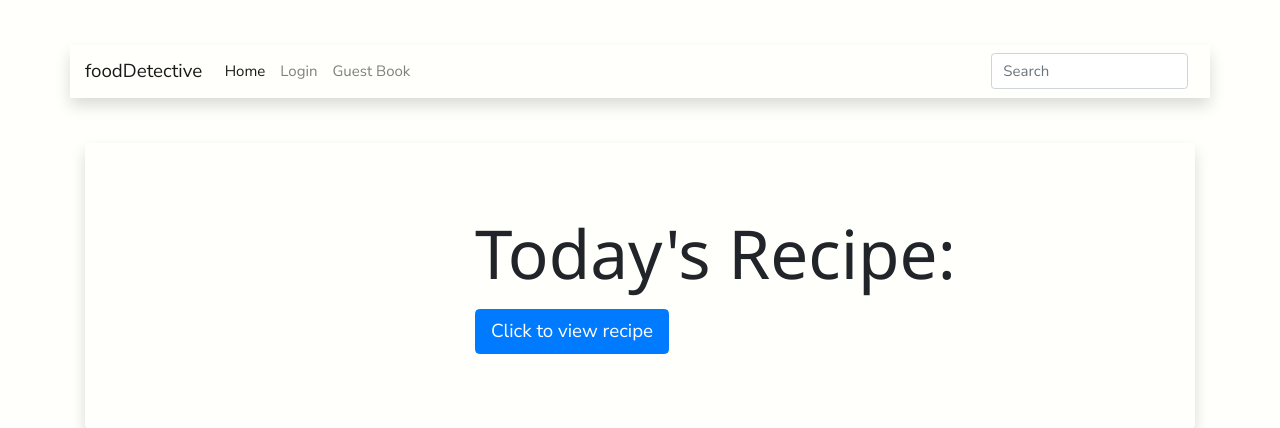
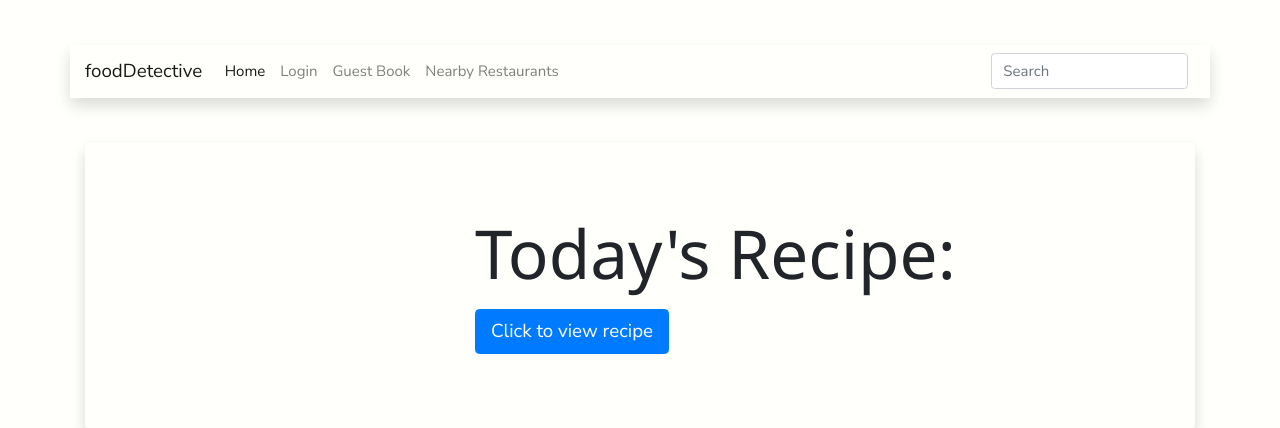
Before and after one commit to mythxn/food-detective, a Flask app: page /logout in a window 1280 px wide. Shown: the top 428 px of the page. Run offline with Flask 2, Linux system fonts and the light colour scheme; some libraries are stand-ins or nearby versions.

Commit message:
Google: Implement Nearby Restaurants

```diff
--- a/app.py
+++ b/app.py
@@ -3,7 +3,7 @@ import sys
 import requests
 import random
 from bs4 import BeautifulSoup
-
+from googlesearch import search
 from flask import Flask, redirect, request, url_for, render_template, session
 
 # create a flask app
@@ -38,10 +38,13 @@ def root():
     connection.commit()
     cursor.close()
 
+    # google search for nearby restaurants
+    query = "restaurants near me"
+    for j in search(query, tld="ae", num=1, stop=1, pause=2):
+        restaurant = j
+
     # display index page with recipe of the day
-    return render_template('index.html', f_name=f_name, f_desc=f_desc, f_link=f_link, f_img=f_img)
-
-
+    return render_template('index.html', f_name=f_name, f_desc=f_desc, f_link=f_link, f_img=f_img, restaurantnearme = restaurant)
 
 # guestbook - display entries / as well as bs for 'weather'
 @app.route('/guestbook', methods=['POST', 'GET'])
--- a/templates/index.html
+++ b/templates/index.html
@@ -53,6 +53,9 @@
                     {% endif %}
                     <li class="nav-item">
                         <a class="nav-link" href="/guestbook">Guest Book</a>
+                    </li>
+					<li class="nav-item">
+                        <a class="nav-link" href="{{ restaurantnearme }} ">Nearby Restaurants</a>
                     </li>
                 </ul>
 
```
Also changed, not shown: mydb.db.
